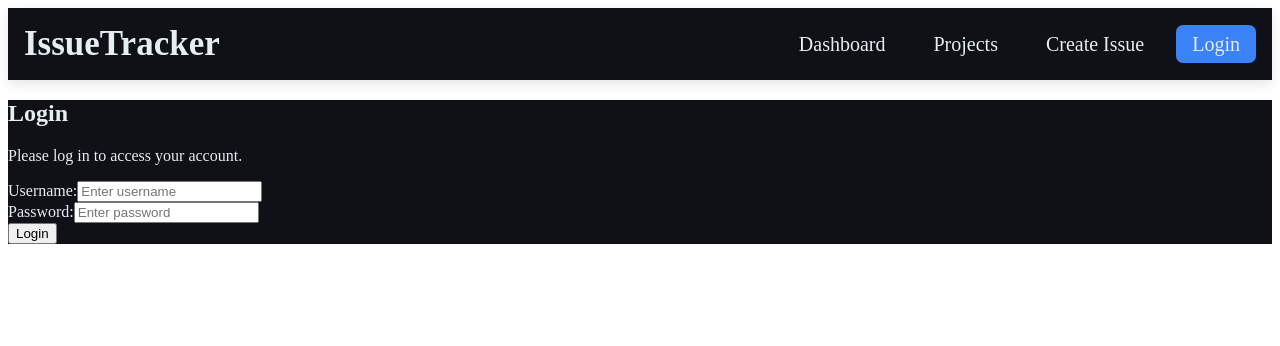
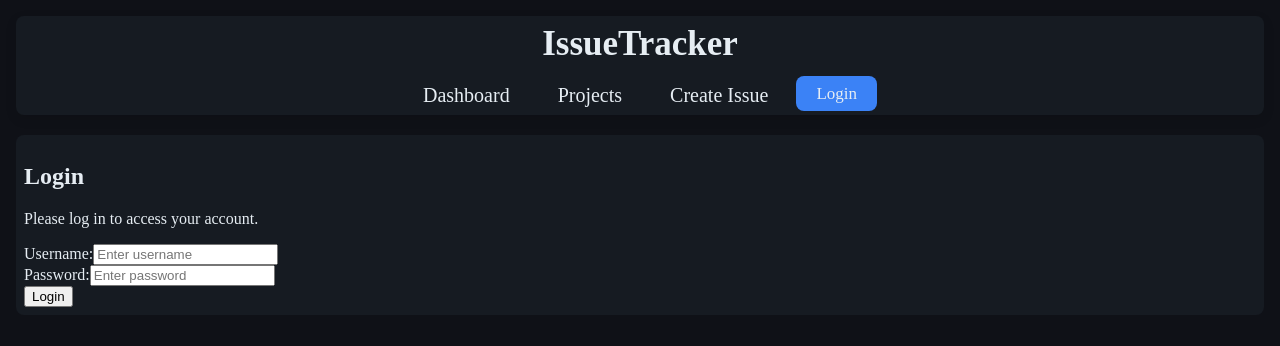
Before and after one commit to SzalaiMarton/Webfejl_projekt, a React (Vite) app in the folder issue-tracker/: page /login in a window 1280 px wide. Shown: the top 346 px of the page. Built offline with nearby package versions, Linux system fonts and the light colour scheme.

Commit message:
style tweaks

```diff
--- a/issue-tracker/src/frontend/App.jsx
+++ b/issue-tracker/src/frontend/App.jsx
@@ -2,9 +2,7 @@ import AppRouter from "./router/AppRouter.jsx"
 
 function App() {
   return (
-    <>
-      <AppRouter />
-    </>
+    <AppRouter />
   );
 }
 
--- a/issue-tracker/src/frontend/components/Navbar.jsx
+++ b/issue-tracker/src/frontend/components/Navbar.jsx
@@ -1,5 +1,8 @@
-import React from "react";
 import { NavLink } from "react-router-dom";
+
+import '../styles/tokens.css'
+import '../styles/global.css'
+import '../styles/layout.css'
 
 function Navbar() {
   return (
--- a/issue-tracker/src/frontend/pages/DashboardPage.jsx
+++ b/issue-tracker/src/frontend/pages/DashboardPage.jsx
@@ -1,4 +1,6 @@
-import React from "react";
+import "../styles/tokens.css"
+import "../styles/global.css"
+import "../styles/layout.css"
 
 function DashboardPage() {
   return (
--- a/issue-tracker/src/frontend/styles/global.css
+++ b/issue-tracker/src/frontend/styles/global.css
@@ -1,36 +1,12 @@
 .navbar {
     color: var(--color-text-p);
-    background-color: var(--color-bg-p);
-    padding: var(--space-medium);
-    display: flex;
-    justify-content: space-between;
-    align-items: center;
+    background-color: var(--color-bg-s);
     box-shadow: var(--shadow-medium);
-}
-
-.navbar-brand h1 {
-    margin: 0;
-    font-size: var(--text-size-title);
-}
-
-.navbar-links {
-    display: flex;
-    list-style: none;
-    margin: 0;
-    padding: 0;
-    gap: var(--space-medium);
-}
-
-.navbar-links li {
-    margin: 0;
 }
 
 .navbar-links a {
     color: var(--color-text-p);
-    padding: var(--space-small) var(--space-medium);
-    font-size: var(--text-size-menu-items);
     text-decoration: none;
-    border-radius: 7px;
     transition: background-color 0.3s ease;
 }
 
@@ -41,24 +17,21 @@
 .navbar-links a.active {
     background-color: var(--color-accent-p);
     color: var(--color-text-p);
-    font-size: var(--text-size-menu-items);
 }
 
 .card {
     background-color: var(--color-bg-card);
     border-radius: var(--radius-medium);
-    padding: var(--space-medium);
     box-shadow: var(--shadow-medium);
-    border: 1px solid #e2e8f0;
+    border: var(--border-thickness-thin) solid #e2e8f0;
 }
 
 .card h3 {
-    margin-top: 0;
     color: var(--color-text);
 }
 
 .container {
-    background-color: var(--color-bg-p);
+    background-color: var(--color-bg-s);
     color: var(--color-text-p);
 }
 
@@ -66,3 +39,7 @@
     background-color: var(--color-bg-p);
     color: var(--color-text-s);
 }
+
+body {
+    background-color: var(--color-bg-p);
+}
--- a/issue-tracker/src/frontend/styles/layout.css
+++ b/issue-tracker/src/frontend/styles/layout.css
@@ -1,15 +1,93 @@
 .container {
+    padding: var(--space-small);
+    border-radius: var(--radius-medium);
+}
+
+.navbar {
+    padding: var(--space-small);
+    margin-bottom: var(--gap-medium);
+    display: flex;
+    justify-content: space-between;
+    align-items: center;
+    border-radius: var(--radius-medium);
+    flex-direction: column;
+}
+
+.navbar-links a {
+    padding: var(--space-small) var(--space-medium);
+    border-radius: var(--radius-medium);
+    font-size: var(--text-size-menu-items-small);
+}
+
+.navbar-links a.active {
+    font-size: var(--text-size-menu-items-small);
+}
+
+.navbar-links {
+    display: flex;
+    list-style: none;
+    margin: 0;
+    padding: 0;
+    gap: var(--space-small);
+}
+
+.navbar-links li {
+    margin: 0;
+}
+
+
+.navbar-brand h1 {
+    font-size: var(--text-size-title);
+    margin-top: 0;
+    margin-bottom: var(--space-medium);
+}
+.card {
     padding: var(--space-medium);
 }
+
+.card h3 {
+    margin-top: 0;
+}
+
 
 .grid {
     display: grid;
     gap: var(--space-medium);
 }
 
+body {
+    display: flex;
+    padding: var(--space-small);
+    flex-direction: column;
+}
+
+@media (max-width: 550px) {
+    .navbar-links a {
+        padding: var(--space-small) var(--space-medium);
+        border-radius: var(--radius-medium);
+        font-size: var(--text-size-menu-items-smaller);
+    }
+
+    .navbar-links a.active {
+        font-size: var(--text-size-menu-items-smaller);
+    }
+}
+
 @media (min-width: 768px) {
     .grid {
         grid-template-columns: repeat(2, 1fr);
+    }
+    .navbar-links {
+        display: flex;
+        list-style: none;
+        margin: 0;
+        padding: 0;
+        gap: var(--space-small);
+    }
+    .navbar-links a {
+        padding: var(--space-small) var(--space-medium);
+        border-radius: var(--radius-medium);
+        font-size: var(--text-size-menu-items-medium);
     }
 }
 
--- a/issue-tracker/src/frontend/styles/tokens.css
+++ b/issue-tracker/src/frontend/styles/tokens.css
@@ -25,17 +25,29 @@
     --color-info: #06B6D4;
 
 
-    --text-size-menu-items: 20px;
+    --text-size-menu-items-smaller: 12px;
+    --text-size-menu-items-small: 17px;
+    --text-size-menu-items-medium: 20px;
+    --text-size-menu-items-large: 30px;
     --text-size-title: 35px;
 
     --space-extra-small: 4px;
     --space-small: 8px;
-    --space-medium: 16px;
-    --space-large: 24px;
+    --space-medium: 20px;
+    --space-large: 40px;
 
+    --gap-small: 8px;
+    --gap-medium: 20px;
+    --gap-large: 40px;
+
+    --radius-small: 4px;
     --radius-medium: 8px;
+    --radius-large: 12px;
 
     --shadow-medium: 0 4px 12px rgba(0,0,0,0.1);
 
     --font-base: clamp(14px, 1.2vw, 18px);
+
+    --border-thickness-thin: 1px;
+    --border-thickness-thick: 3px;
 }
```
